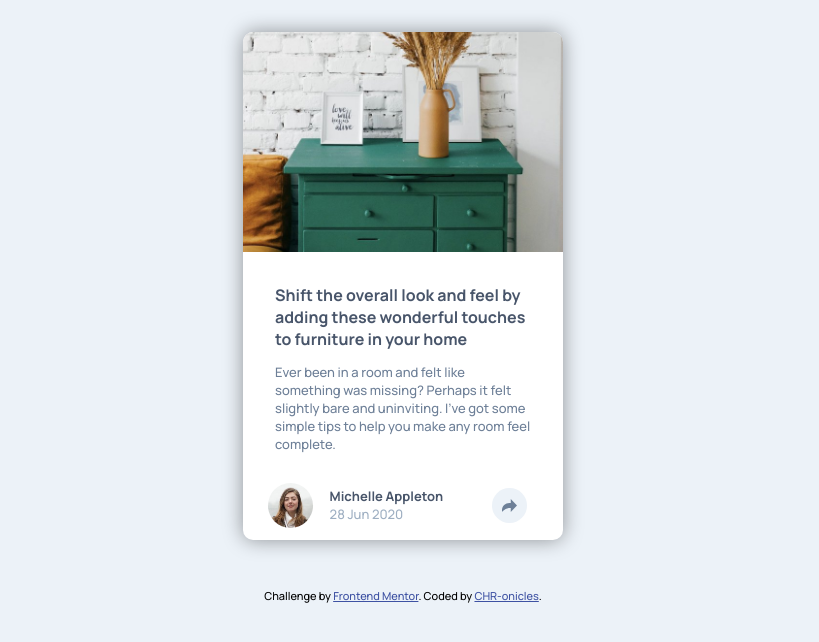
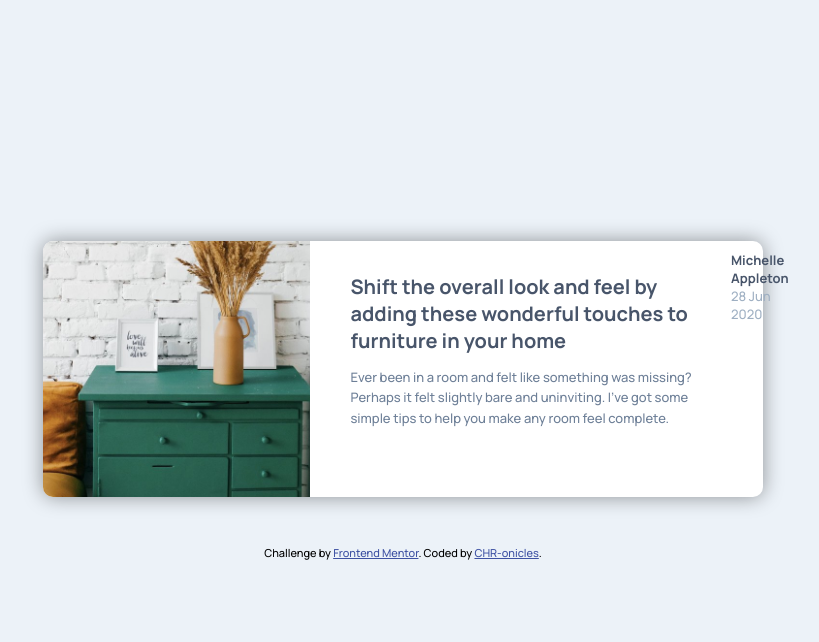
Before and after one commit to CHR-onicles/FEM-article-preview, a plain HTML site: page src/index.html in a window 1280 px wide. Shown: the whole page, without its empty margins (237-1056 px from the left). Drawn offline with Linux system fonts and the light colour scheme.

Commit message:
more styling and media queries

```diff
--- a/src/style.css
+++ b/src/style.css
@@ -38,6 +38,8 @@ body {
     border-radius: 10px;
     box-shadow: 0 0 20px rgba(0, 0, 0, 0.4); /* TODO: remove later */
     background: white;
+    display: flex;
+    flex-direction: column;
 }
 .card-img {
     background: url("./images/drawers.jpg") no-repeat center / cover;
@@ -196,9 +198,38 @@ body {
 .attribution a {
     color: hsl(228, 45%, 44%);
 }
-@media screen and (min-width: 600px) { /* trying to get to landscape mode of smaller phones */
+@media screen and (min-device-width: 600px) { /* trying to get to landscape mode of smaller phones */
     body{
         height: initial; /* so the card stops hugging the edges */
-        padding: 2rem 0;
+        padding: 5rem 0;
     }
 }
+@media screen and (min-width: 992px) {
+    body{
+        height: 100vh;
+    }
+    .card{
+        flex-direction: row;
+        height: 16rem;
+        width: 45rem;
+    }
+    .card-img {
+        background: url("./images/drawers.jpg") no-repeat 10% center / cover;
+        border-top-left-radius: 10px;
+        border-top-right-radius: initial;
+        border-bottom-left-radius: 10px;
+        height: auto;
+        width: 45rem;
+    }
+    .card-content {
+        padding-left: 2.5rem;
+        padding-right: 2.5rem;
+        padding-top: 2rem;
+    }
+    .header-text {
+        font-size: 20px;
+    }
+    .text-content {
+        line-height: 1.3rem;
+    }
+}
```
